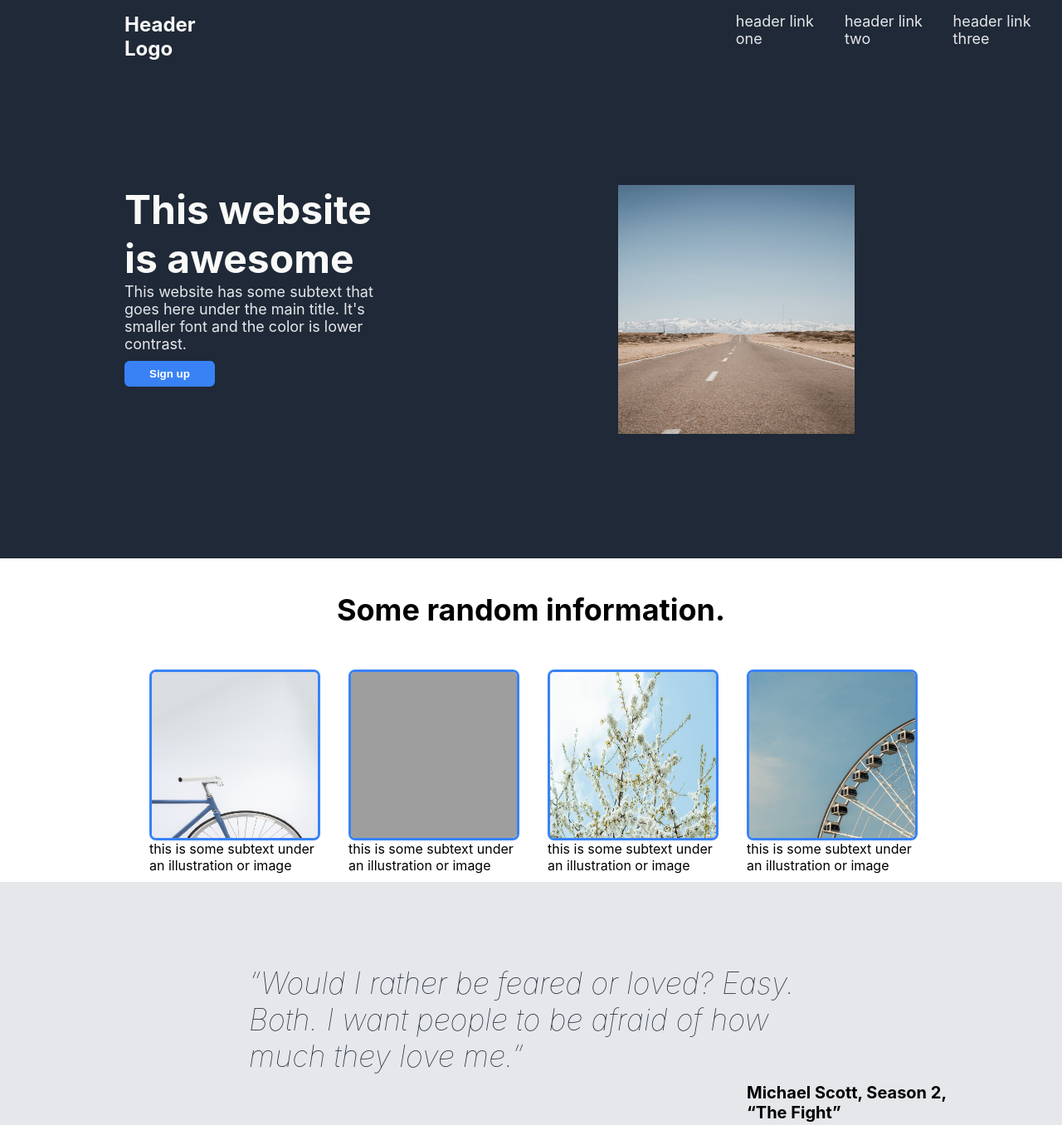
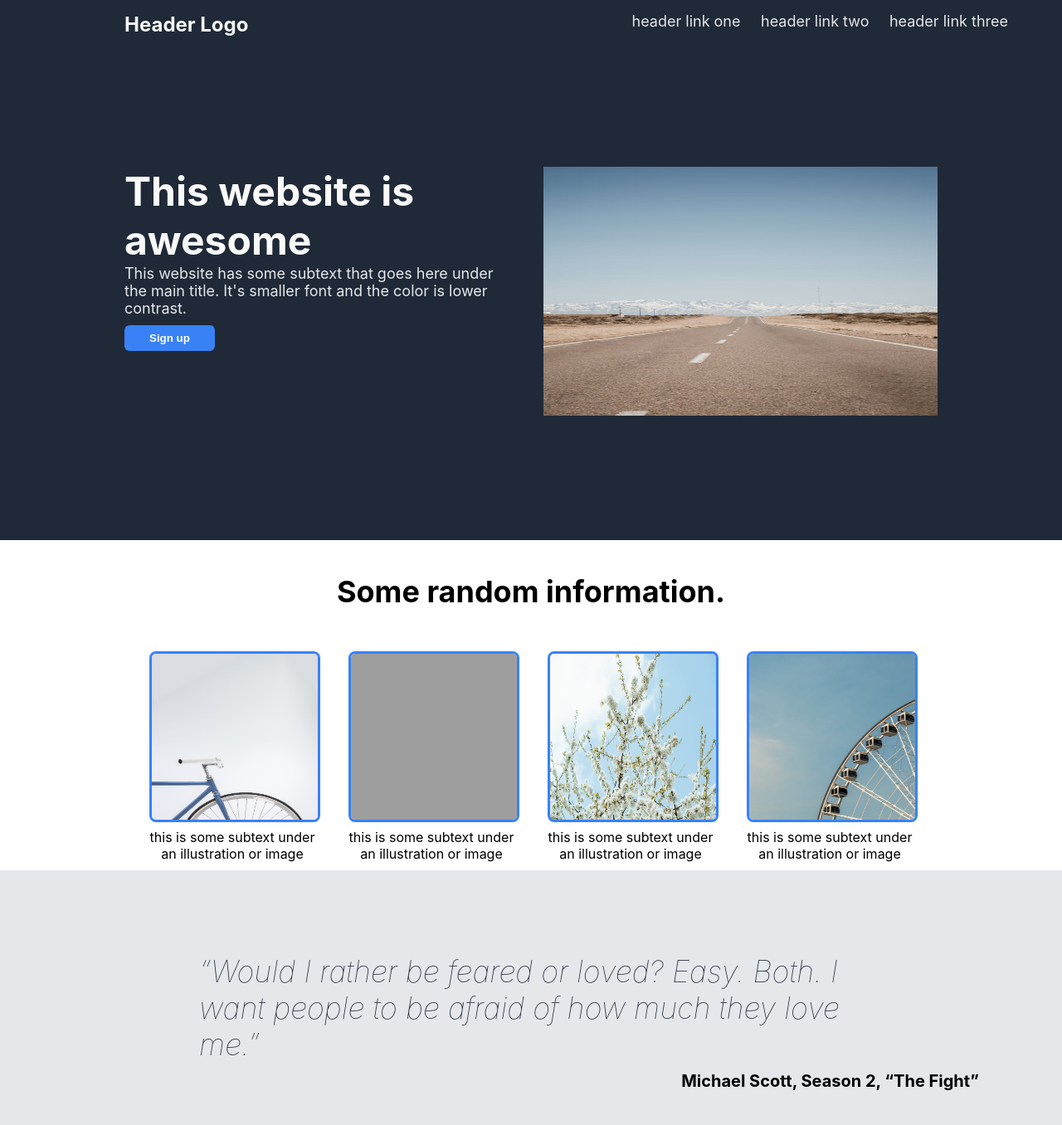
Before and after one commit to evangelia3/Project-Landing-Page, a plain HTML site: page index.html in a window 1280 px wide. Shown: the top 1356 px of the page at 83% size. Drawn offline with Linux system fonts and the light colour scheme; grey boxes are pictures that could not be loaded.

Commit message:
cosmetic changes

```diff
--- a/index.html
+++ b/index.html
@@ -10,9 +10,11 @@
   <body>
     <div class="header">
       <div class="logo">Header Logo </div>
-      <a href="#">header link one</a>
-      <a href="#">header link two</a>
-      <a href="#">header link three</a>
+      <div class="link-container">
+        <a href="#">header link one</a>
+        <a href="#">header link two</a>
+        <a href="#">header link three</a>
+      </div>
     </div>
     <div class="first">
       <div class="container1">
--- a/style.css
+++ b/style.css
@@ -1,6 +1,7 @@
 .header {
   background-color: #1F2937;
   display: flex;
+  justify-content: space-between;
 
 
 }
@@ -10,8 +11,12 @@
     color: #F9FAF8;
     font-weight: bold;
     padding-left: 150px;
-    padding-right: 600px;
     padding-top:15px ;
+}
+
+.link-container {
+    padding: 15px;
+    margin-right: 40px;
 }
 
 body {
@@ -33,7 +38,8 @@ padding-top: 15px;
     background-color: #1F2937;
     display: flex;
     padding: 150px;
-
+    justify-content: space-around;
+    gap: 30px
 
 
 }
@@ -71,15 +77,14 @@ button {
     display: flex;
     flex-direction: column;
     align-items: flex-start;
-    margin-right: 250px;
+    width: 500px;
 }
 
 
 
 .img1 {
-    width: 800px;
+    width: 500px;
     height: 300px;
-    margin-right: 100px;
 }
 
 .blue-corners {
@@ -87,6 +92,7 @@ width: 200px;
 height: 200px;
 border: solid #3882F6;
 border-radius: 8px;
+margin-bottom: 8px;
 }
 
 .second {
@@ -118,7 +124,8 @@ gap: 20px;
 .third {
     background-color: #e5e7eb;
     padding: 100px;
-
+    display: flex;
+    flex-direction: column;
 }
 
 .quote {
@@ -126,15 +133,18 @@ gap: 20px;
     font-style: italic;
     color: #1F2937;
     font-weight: lighter;
-    margin-right: 200px;
-    margin-left: 200px;
+    /* margin-right: 100px;
+    margin-left: 100px; */
+    width: 800px;
+    align-self: center;
 }
 
 .name {
    font-size: 20px;
    font-weight: bold;
-   margin-left: 800px;
    margin-top: 10px;
+   display: flex;
+   justify-content: flex-end;
 }
 
 .blue-box {
@@ -170,3 +180,7 @@ gap: 20px;
     padding: 30px;
     text-align: center;
 }
+
+.img-subtext{
+    text-align: center
+}
```
